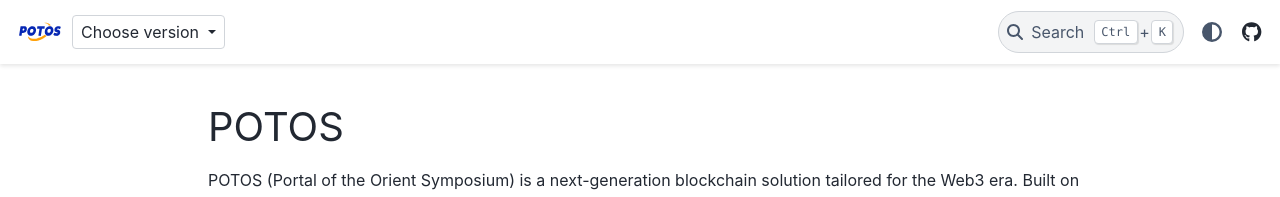
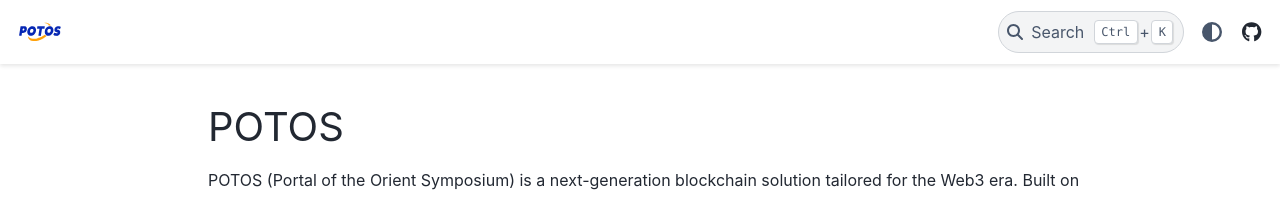
Before and after one commit to potoshk/potos-docs, a Sphinx documentation site: the page built from docs/index.md, in a window 1280 px wide. Shown: the top 197 px of the page. Built offline with Sphinx 7.4.7 and the PyData theme 0.15.4, drawn with Linux system fonts in a browser that asks for light colours.

Commit message:
dele version switch

```diff
--- a/docs/conf.py
+++ b/docs/conf.py
@@ -156,7 +156,7 @@ html_theme_options = {
     "navbar_align": "left",  # [left, content, right] For testing that the navbar items align properly
     # "show_nav_level": 2,
     "show_version_warning_banner": True,
-    "navbar_center": ["version-switcher", "navbar-nav"],
+    "navbar_center": ["navbar-nav"],
     # "navbar_start": ["navbar-logo"],
     # "navbar_end": ["theme-switcher", "navbar-icon-links"],
     # "navbar_persistent": ["search-button"],
@@ -169,11 +169,6 @@ html_theme_options = {
         "**/*": ["page-toc", "edit-this-page", "sourcelink"],
         "examples/no-sidebar": [],
     },
-    "switcher": {
-        "json_url": json_url,
-        "version_match": version_match,
-    },
-    # "back_to_top_button": False,
     "announcement": False,
     "announcement_style": "display: none !important;",
 }
```
